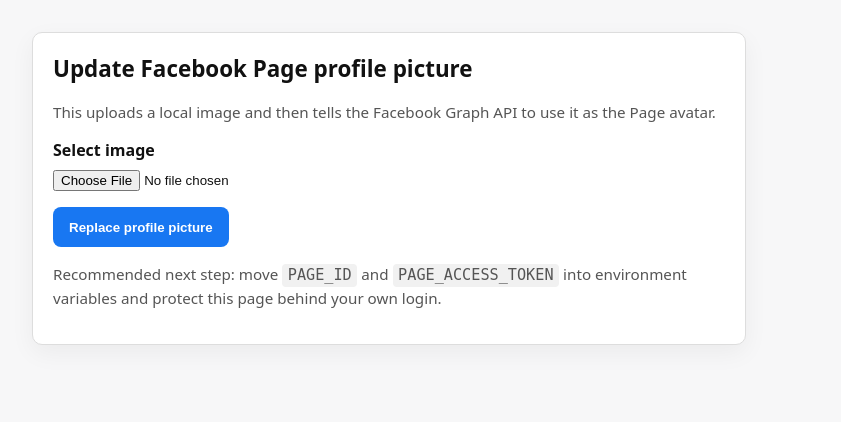
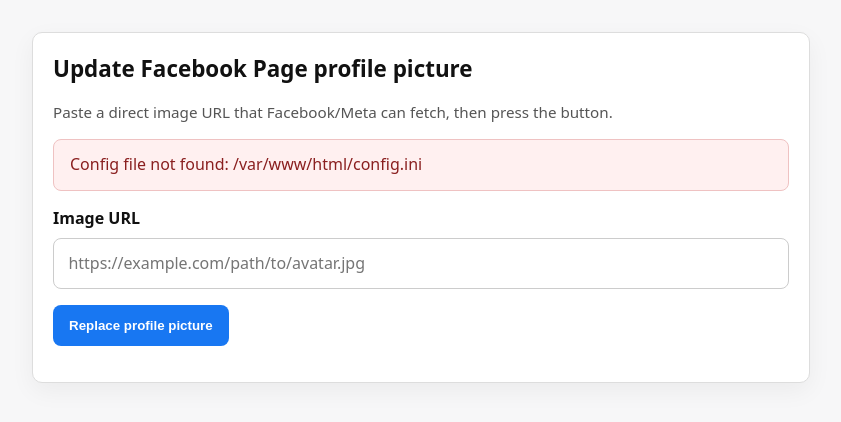
Before and after one commit to deidee/dezandbak, a PHP site: page /facebook/page-avatar.php in a window 1280 px wide. Shown: the top 422 px of the page, without its empty margins (0-841 px from the left). Run offline with PHP 8.4, Linux system fonts and the light colour scheme.

Commit message:
Fix _Facebook_ page avatar changer script

```diff
--- a/facebook/page-avatar.php
+++ b/facebook/page-avatar.php
@@ -2,40 +2,83 @@
 declare(strict_types=1);
 
 /*
- * facebook-page-avatar.php
+ * facebook-page-avatar-url.php
  *
  * Very basic demo:
- * - Upload an image from your browser
- * - POST it to /{page-id}/photos
- * - POST the returned photo ID to /{page-id}/picture
+ * - Enter a publicly reachable image URL
+ * - POST it to /{page-id}/picture
  *
- * Before using:
- * 1. Create a Meta app
- * 2. Obtain a PAGE access token for the page you manage
- * 3. Fill in PAGE_ID and PAGE_ACCESS_TOKEN below
+ * Config:
+ * - Reads config from ../config.ini
+ *
+ * Example config.ini:
+ *
+ * [facebook]
+ * page_id = "123456789012345"
+ * page_access_token = "EAAB..."
+ * graph_version = "v25.0"
  *
  * SECURITY NOTE:
- * - Do not leave this file publicly exposed without authentication.
- * - Move secrets into environment variables for production use.
+ * - Keep config.ini outside the public web root if possible.
+ * - Do not expose this script publicly without authentication.
  */
-
-const GRAPH_VERSION = 'v25.0';
-const PAGE_ID = 'YOUR_PAGE_ID';
-const PAGE_ACCESS_TOKEN = 'YOUR_PAGE_ACCESS_TOKEN';
 
 function h(string $value): string
 {
     return htmlspecialchars($value, ENT_QUOTES, 'UTF-8');
 }
 
-function graphPost(string $endpoint, array $fields): array
+function loadConfig(): array
 {
-    $url = 'https://graph.facebook.com/' . GRAPH_VERSION . '/' . ltrim($endpoint, '/');
+    $configPath = dirname(__DIR__) . DIRECTORY_SEPARATOR . 'config.ini';
+
+    if (!is_file($configPath)) {
+        throw new RuntimeException('Config file not found: ' . $configPath);
+    }
+
+    $config = parse_ini_file($configPath, true, INI_SCANNER_TYPED);
+
+    if ($config === false) {
+        throw new RuntimeException('Could not parse config file: ' . $configPath);
+    }
+
+    $fb = $config['facebook'] ?? null;
+    if (!is_array($fb)) {
+        throw new RuntimeException('Missing [facebook] section in config.ini');
+    }
+
+    $pageId = trim((string)($fb['page_id'] ?? ''));
+    $pageAccessToken = trim((string)($fb['page_access_token'] ?? ''));
+    $graphVersion = trim((string)($fb['graph_version'] ?? 'v25.0'));
+
+    if ($pageId === '') {
+        throw new RuntimeException('Missing facebook.page_id in config.ini');
+    }
+
+    if ($pageAccessToken === '') {
+        throw new RuntimeException('Missing facebook.page_access_token in config.ini');
+    }
+
+    if ($graphVersion === '') {
+        $graphVersion = 'v25.0';
+    }
+
+    return [
+            'page_id' => $pageId,
+            'page_access_token' => $pageAccessToken,
+            'graph_version' => $graphVersion,
+            'config_path' => $configPath,
+    ];
+}
+
+function graphPost(string $graphVersion, string $endpoint, array $fields): array
+{
+    $url = 'https://graph.facebook.com/' . $graphVersion . '/' . ltrim($endpoint, '/');
 
     $ch = curl_init($url);
     curl_setopt_array($ch, [
             CURLOPT_POST => true,
-        CURLOPT_POSTFIELDS => $fields,
+            CURLOPT_POSTFIELDS => http_build_query($fields),
             CURLOPT_RETURNTRANSFER => true,
             CURLOPT_TIMEOUT => 60,
     ]);
@@ -72,70 +115,44 @@ function graphPost(string $endpoint, array $fields): array
 $status = null;
 $error = null;
 $debug = [];
+$pictureUrl = '';
 
-if ($_SERVER['REQUEST_METHOD'] === 'POST') {
 try {
-        if (PAGE_ID === 'YOUR_PAGE_ID' || PAGE_ACCESS_TOKEN === 'YOUR_PAGE_ACCESS_TOKEN') {
-            throw new RuntimeException('Please set PAGE_ID and PAGE_ACCESS_TOKEN in the PHP file first.');
+    $cfg = loadConfig();
+} catch (Throwable $e) {
+    $cfg = null;
+    $error = $e->getMessage();
 }
 
-        if (!isset($_FILES['avatar']) || $_FILES['avatar']['error'] !== UPLOAD_ERR_OK) {
-            throw new RuntimeException('Please choose an image file first.');
+if ($_SERVER['REQUEST_METHOD'] === 'POST' && $cfg !== null) {
+    try {
+        $pictureUrl = trim((string)($_POST['picture_url'] ?? ''));
+
+        if ($pictureUrl === '') {
+            throw new RuntimeException('Please enter an image URL.');
         }
 
-        $tmpPath = $_FILES['avatar']['tmp_name'];
-        $originalName = $_FILES['avatar']['name'] ?? 'upload.jpg';
-        $fileSize = (int) ($_FILES['avatar']['size'] ?? 0);
-
-        if ($fileSize <= 0) {
-            throw new RuntimeException('The uploaded file appears to be empty.');
+        if (!filter_var($pictureUrl, FILTER_VALIDATE_URL)) {
+            throw new RuntimeException('Please enter a valid absolute URL.');
         }
 
-        // Basic MIME validation
-        $finfo = new finfo(FILEINFO_MIME_TYPE);
-        $mime = $finfo->file($tmpPath) ?: 'application/octet-stream';
-
-        $allowed = [
-            'image/jpeg',
-            'image/png',
-            'image/gif',
-            'image/webp',
-        ];
-
-        if (!in_array($mime, $allowed, true)) {
-            throw new RuntimeException('Unsupported file type: ' . $mime);
+        $parts = parse_url($pictureUrl);
+        $scheme = strtolower((string)($parts['scheme'] ?? ''));
+        if (!in_array($scheme, ['http', 'https'], true)) {
+            throw new RuntimeException('Only http:// and https:// URLs are supported.');
         }
 
-        // Step 1: upload the image to the Page
-        $photoUpload = graphPost(
-            PAGE_ID . '/photos',
+        $pictureUpdate = graphPost(
+                $cfg['graph_version'],
+                $cfg['page_id'] . '/picture',
                 [
-                'access_token' => PAGE_ACCESS_TOKEN,
-                // Keep it out of the public feed if possible
-                'published' => 'false',
-                'source' => new CURLFile($tmpPath, $mime, $originalName),
-            ]
-        );
-
-        $photoId = $photoUpload['body']['id'] ?? null;
-        if (!$photoId) {
-            throw new RuntimeException('Upload succeeded, but no photo ID was returned.');
-        }
-
-        $debug['upload_response'] = $photoUpload['body'];
-
-        // Step 2: set that uploaded photo as the Page profile picture
-        $pictureUpdate = graphPost(
-            PAGE_ID . '/picture',
-            [
-                'access_token' => PAGE_ACCESS_TOKEN,
-                'photo' => (string) $photoId,
+                        'access_token' => $cfg['page_access_token'],
+                        'picture' => $pictureUrl,
                         'profile_pic_method' => 'custom',
                 ]
         );
 
         $debug['picture_response'] = $pictureUpdate['body'];
-
         $status = 'Profile picture updated successfully.';
     } catch (Throwable $e) {
         $error = $e->getMessage();
@@ -149,33 +166,39 @@ if ($_SERVER['REQUEST_METHOD'] === 'POST') {
     <title>Update Facebook Page Profile Picture</title>
     <meta name="viewport" content="width=device-width, initial-scale=1">
     <style>
-        body {
+        body{
             font-family: system-ui, -apple-system, Segoe UI, Roboto, Arial, sans-serif;
             margin: 2rem;
             line-height: 1.45;
             background: #f7f7f8;
             color: #111;
         }
-        .box {
-            max-width: 42rem;
+        .box{
+            max-width: 46rem;
             background: #fff;
             border: 1px solid #ddd;
             border-radius: 10px;
             padding: 1.25rem;
             box-shadow: 0 8px 24px rgba(0,0,0,.05);
         }
-        h1 {
+        h1{
             margin-top: 0;
             font-size: 1.4rem;
         }
-        .row {
+        .row{
             margin: 1rem 0;
         }
-        input[type="file"] {
+        input[type="url"]{
             display: block;
+            width: 100%;
+            box-sizing: border-box;
             margin-top: .5rem;
+            padding: .8rem .9rem;
+            border: 1px solid #ccc;
+            border-radius: 8px;
+            font: inherit;
         }
-        button {
+        button{
             padding: .8rem 1rem;
             border: 0;
             border-radius: 8px;
@@ -184,25 +207,25 @@ if ($_SERVER['REQUEST_METHOD'] === 'POST') {
             font-weight: 600;
             cursor: pointer;
         }
-        button:hover {
+        button:hover{
             opacity: .95;
         }
-        .ok, .err {
+        .ok, .err{
             margin: 1rem 0;
             padding: .85rem 1rem;
             border-radius: 8px;
         }
-        .ok {
+        .ok{
             background: #eaf8ee;
             color: #185c2b;
             border: 1px solid #b9e2c5;
         }
-        .err {
+        .err{
             background: #fff0f0;
             color: #8a1f1f;
             border: 1px solid #efc2c2;
         }
-        pre {
+        pre{
             overflow: auto;
             background: #111;
             color: #f3f3f3;
@@ -210,11 +233,11 @@ if ($_SERVER['REQUEST_METHOD'] === 'POST') {
             border-radius: 8px;
             font-size: .9rem;
         }
-        .note {
+        .note{
             color: #555;
             font-size: .95rem;
         }
-        code {
+        code{
             background: #f1f1f1;
             padding: .15rem .35rem;
             border-radius: 4px;
@@ -226,7 +249,7 @@ if ($_SERVER['REQUEST_METHOD'] === 'POST') {
     <h1>Update Facebook Page profile picture</h1>
 
     <p class="note">
-        This uploads a local image and then tells the Facebook Graph API to use it as the Page avatar.
+        Paste a direct image URL that Facebook/Meta can fetch, then press the button.
     </p>
 
     <?php if ($status !== null): ?>
@@ -237,10 +260,17 @@ if ($_SERVER['REQUEST_METHOD'] === 'POST') {
         <div class="err"><?= h($error) ?></div>
     <?php endif; ?>
 
-    <form method="post" enctype="multipart/form-data">
+    <form method="post">
         <div class="row">
-            <label for="avatar"><strong>Select image</strong></label>
-            <input type="file" name="avatar" id="avatar" accept="image/*" required>
+            <label for="picture_url"><strong>Image URL</strong></label>
+            <input
+                    type="url"
+                    name="picture_url"
+                    id="picture_url"
+                    placeholder="https://example.com/path/to/avatar.jpg"
+                    value="<?= h($pictureUrl) ?>"
+                    required
+            >
         </div>
 
         <div class="row">
@@ -248,14 +278,16 @@ if ($_SERVER['REQUEST_METHOD'] === 'POST') {
         </div>
     </form>
 
+    <?php if ($cfg !== null): ?>
+        <p class="note">
+            Loaded config from <code><?= h($cfg['config_path']) ?></code>
+        </p>
+    <?php endif; ?>
+
     <?php if (!empty($debug)): ?>
-        <h2>API responses</h2>
+        <h2>API response</h2>
         <pre><?= h(json_encode($debug, JSON_PRETTY_PRINT | JSON_UNESCAPED_SLASHES)) ?></pre>
     <?php endif; ?>
-
-    <p class="note">
-        Recommended next step: move <code>PAGE_ID</code> and <code>PAGE_ACCESS_TOKEN</code> into environment variables and protect this page behind your own login.
-    </p>
 </div>
 </body>
 </html>
```
Also changed, not shown: 1 other file. Lines whose indentation alone changed are shown as unchanged.
